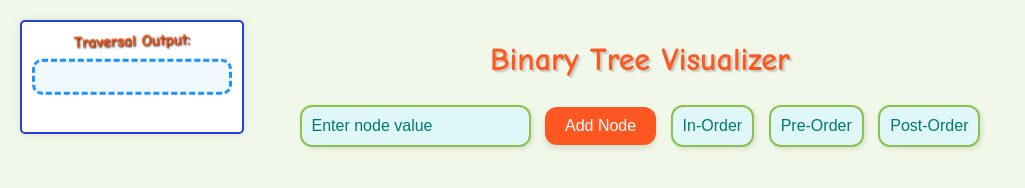
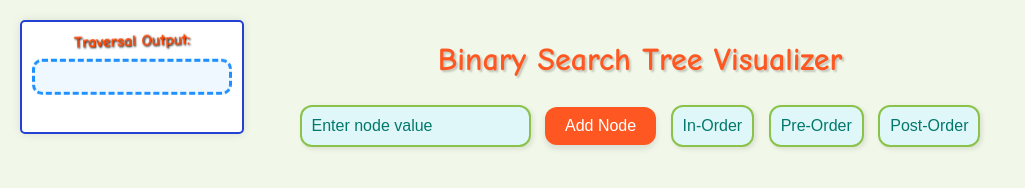
Before and after one commit to MANASA-REDDY04/BinaryTreeVisualizer, a plain HTML site: page index.html in a window 1280 px wide. Shown: the whole page, without its empty margins (0-1025 px from the left). Drawn offline with Linux system fonts and the light colour scheme.

Commit message:
Update index.html

```diff
--- a/index.html
+++ b/index.html
@@ -3,12 +3,12 @@
   <head>
     <meta charset="UTF-8" />
     <meta name="viewport" content="width=device-width, initial-scale=1.0" />
-    <title>Binary Tree Visualizer</title>
+    <title>Binary Search Tree Visualizer</title>
     <link rel="stylesheet" href="styles.css" />
   </head>
   <body>
     <div class="container">
-      <h1>Binary Tree Visualizer</h1>
+      <h1>Binary Search Tree Visualizer</h1>
       <input type="number" id="nodeValue" placeholder="Enter node value" />
       <button onclick="addNode()" id="addNodeButton">Add Node</button>
       <button onclick="inorderTraversal()">In-Order</button>
```
